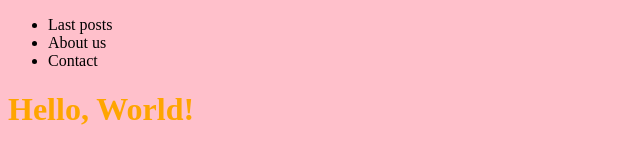
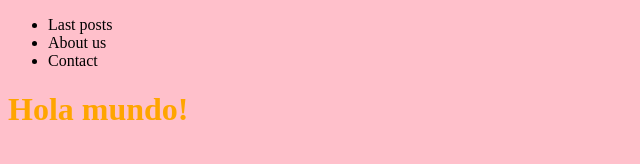
Before and after one commit to Florencia-Mussis/hello-world, a plain HTML site: page index.html in a window 1280 px wide. Shown: the whole page, without its empty margins (0-640 px from the left). Drawn offline with Linux system fonts and the light colour scheme.

Commit message:
modified-title

```diff
--- a/index.html
+++ b/index.html
@@ -15,6 +15,6 @@
             <li>Contact</li>
         </ul>
     </nav>
-    <h1 style="color: orange;">Hello, World!</h1>
+    <h1 style="color: orange;">Hola mundo!</h1>
 </body>
 </html>
```
